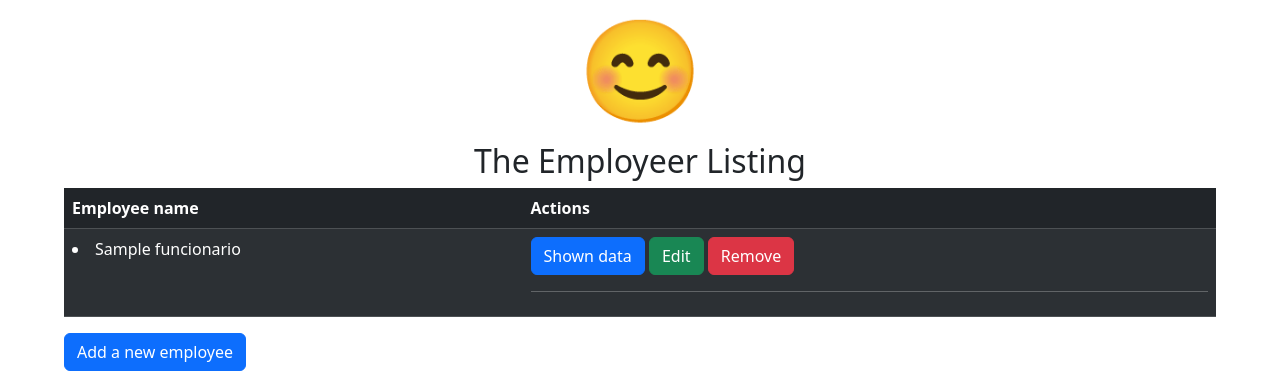
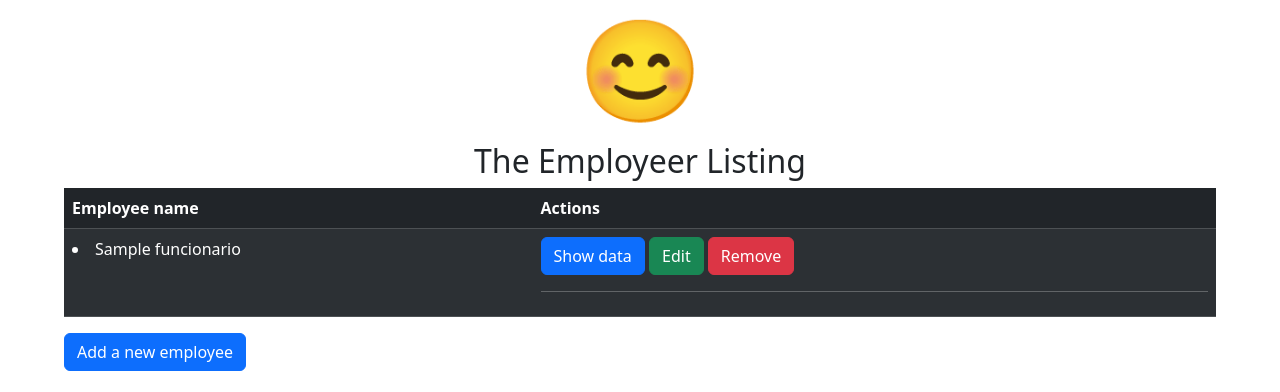
Before and after one commit to MarcioFreitasUFSC21/atividade-crud, a Django app: page /app/lista_funcionarios in a window 1280 px wide. Shown: the part 72-464 px from the top of the page. Run offline with Django 5.2, Linux system fonts and the light colour scheme; tables that the repository leaves empty hold one stand-in row (values such as "Sample post"); some libraries are stand-ins or nearby versions.

Commit message:
the last changes done

```diff
--- a/app/templates/lista_funcionarios.html
+++ b/app/templates/lista_funcionarios.html
@@ -31,7 +31,7 @@
                         <li>{{ funcionario.name }}</li>
                     </td>
                     <td>
-                        <a href="{% url "listar_funcionario" pk=funcionario.id %}" class = "btn btn-primary">Shown data</a>
+                        <a href="{% url "listar_funcionario" pk=funcionario.id %}" class = "btn btn-primary">Show data</a>
                         <a href= "{% url "editar_funcionario" pk=funcionario.id %}" class = "btn btn-success">Edit</a>
                         <a href= "{% url "remover_funcionario" pk=funcionario.id %}" class = "btn btn-danger">Remove</a>
                         <hr>
```
